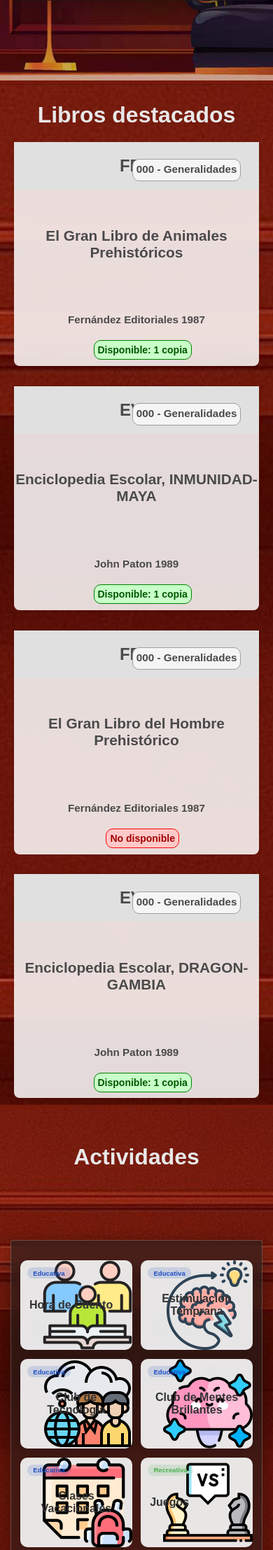
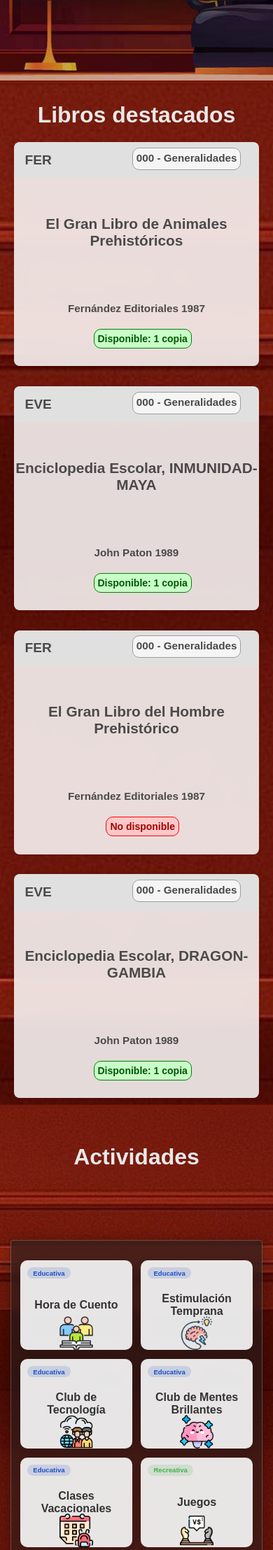
Before and after one commit to SerGioAMM/Biblioteca_V3, a Flask app: page / in a window 390 px wide. Shown: the part 645-2860 px from the top of the page at 70% size. Run offline with Flask 3, Linux system fonts and the light colour scheme; data comes from the database, SQL or seed files in the repository.

Commit message:
Correccion de algunas cosas responsive

```diff
--- a/config.py
+++ b/config.py
@@ -1,15 +1,4 @@
 import sqlite3
-
-'''
-
-def conexion_BD():
-    conexion = sqlite3.connect('Data/Biblioteca_GM.db')
-    return conexion
-
-
-
-
-'''
 
 import os
 BASE_DIR = os.path.dirname(os.path.abspath(__file__))
@@ -17,9 +6,3 @@ DB_PATH = os.path.join(BASE_DIR, "Data", "Biblioteca_GM.db")
 
 def conexion_BD():
     return sqlite3.connect(DB_PATH)
-
-
-
-
-
-#    conexion.row_factory = sqlite3.Row
--- a/static/estilo_inicio.css
+++ b/static/estilo_inicio.css
@@ -320,8 +320,6 @@
     height: 6rem;
 }
 
-
-
 .tarjeta-actividad h3 {
     margin: 0;
     font-size: 1.2rem;
@@ -504,6 +502,7 @@
 
     .span-notacion h2 {
         font-size: 1.2rem;
+        text-align: left;
     }
     .h4-datos-libro2{
         font-size: .90rem;
@@ -567,6 +566,18 @@
         font-size: 0.65rem;
         padding: 0.2rem 0.6rem;
     }
+    #hora-cuento,
+    #estimulacion-temprana,
+    #club-tecnologia,
+    #mentes-brillantes,
+    #clases-vacacionales,
+    #juegos,
+    #recreativas,
+    #club-lectura{
+        background-size: 3rem;
+        background-position: bottom;
+        align-items: center;
+    }
 
 }
 @media (max-width: 480px) {
@@ -585,6 +596,9 @@
         border-radius: 10px 10px 0 0;
         justify-content: flex-start;
         padding-left: 1rem;
+    }
+    .span-notacion h2{
+        text-align: left !important;
     }
     #span-info-libro-d h5{
         top: -5.4rem;
--- a/templates/index.html
+++ b/templates/index.html
@@ -51,7 +51,7 @@
             <a href="{{ url_for('buscar_libro', buscar=libro[3], filtro_busqueda='Titulo', categorias='Todas') }}">
             <div class="div-libro-destacado">
 
-                <span class="span-notacion-{{libro[7]}}"
+                <span class="span-notacion"
                     {% if (libro[7]|int) < 100 %}
                         id="h2-seccion-0"
                     {% elif (libro[7]|int) < 200 %}
```
Also changed, not shown: static/estilo_acercade.css (+10 -1 lines).
